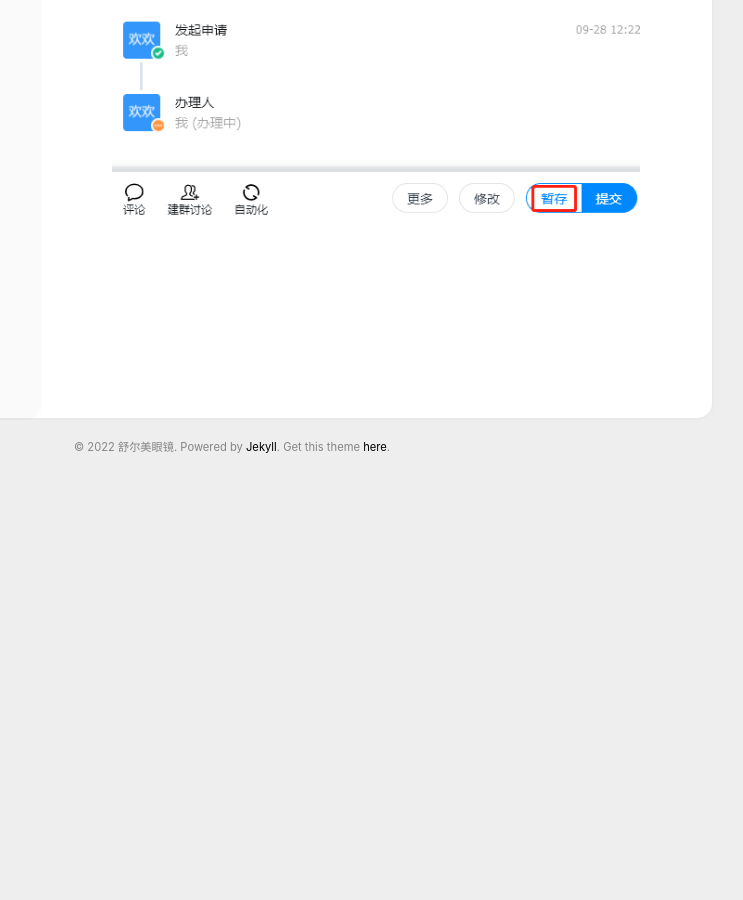
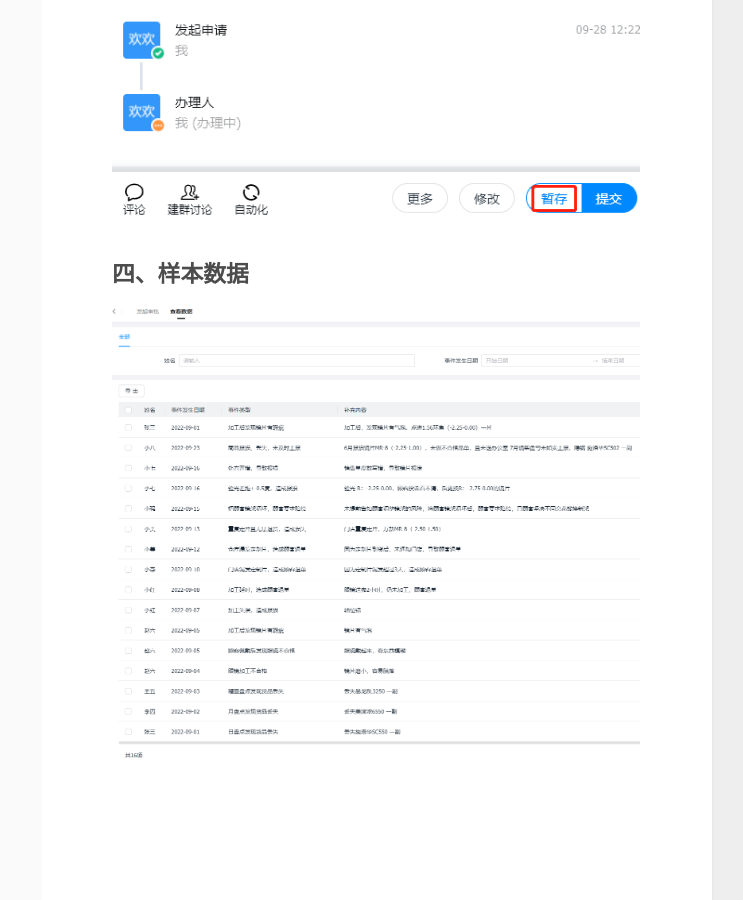
Before and after one commit to cuihuanhuan/cuihuanhuan.github.io, a Jekyll site: the page built from _posts/2022-09-28-【钉钉】处罚单.md, in a window 1280 px wide and 900 px high, scrolled down 3166 px. Shown: the whole window, without its empty margins (408-1151 px from the left). Built offline with Jekyll 4.4.1, drawn with Linux system fonts in a browser that asks for light colours; before the commit the page ends 3645 px from its top, so only the background shows below that.

Commit message:
Update 2022-09-28-【钉钉】处罚单.md

```diff
--- a/_posts/2022-09-28-【钉钉】处罚单.md
+++ b/_posts/2022-09-28-【钉钉】处罚单.md
@@ -41,3 +41,9 @@ category: DingDing
 2. 填写罚款金额，并保存
 
 ![console](/images/console.png)
+
+
+
+## 四、样本数据
+
+![console](/images/list.png)
```
